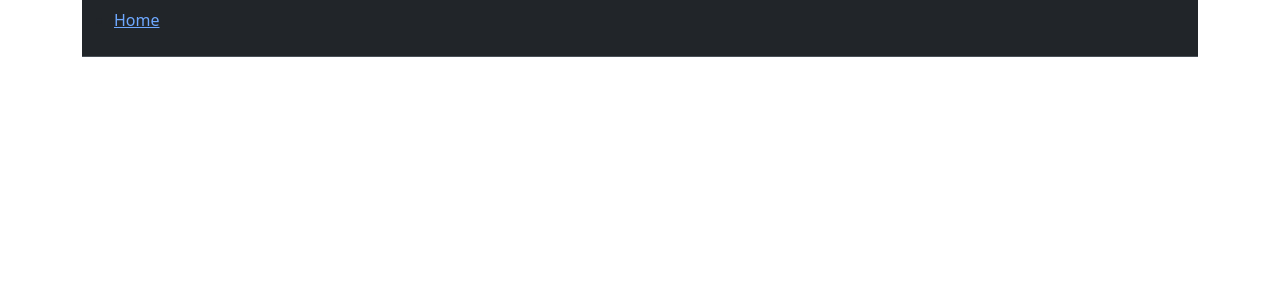
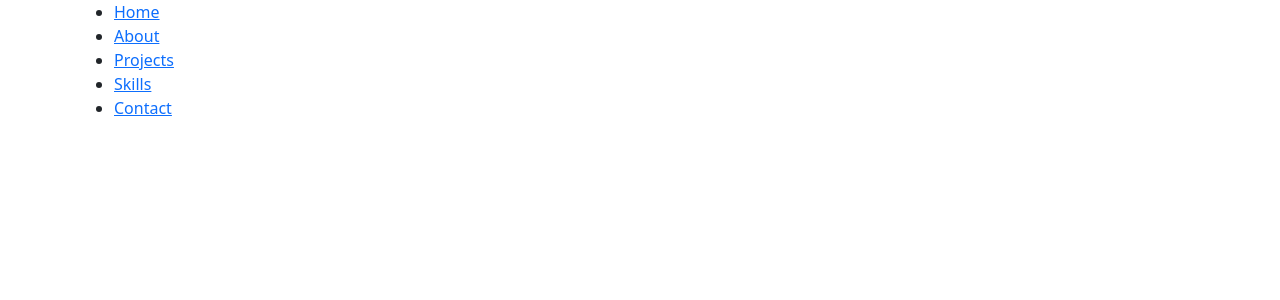
Before and after one commit to Marceillo/my_portfolio, a Django app: page / in a window 1280 px wide. Shown: the top 300 px of the page. Run offline with Django 5.2, Linux system fonts and the light colour scheme.

Commit message:
Fix error for nav bar

```diff
--- a/templates/base.html
+++ b/templates/base.html
@@ -10,9 +10,13 @@
     >
 </head>
 <body class="container">
-    <nav class="navbar bg-dark border-bottom border-body" data-bs-theme="dark">
+    <nav >
         <ul>
             <li><a href="{% url 'home' %}">Home</a></li>
+            <li><a href="#">About</a></li>
+            <li><a href="#">Projects</a></li>
+            <li><a href="#">Skills</a></li>
+             <li><a href="#">Contact</a></li>
         </ul>
     </nav>
 {% block page_content %}
```
Also changed, not shown: portfolio/templates/portfolio/contact.html (added), portfolio/templates/portfolio/skills.html (added).
